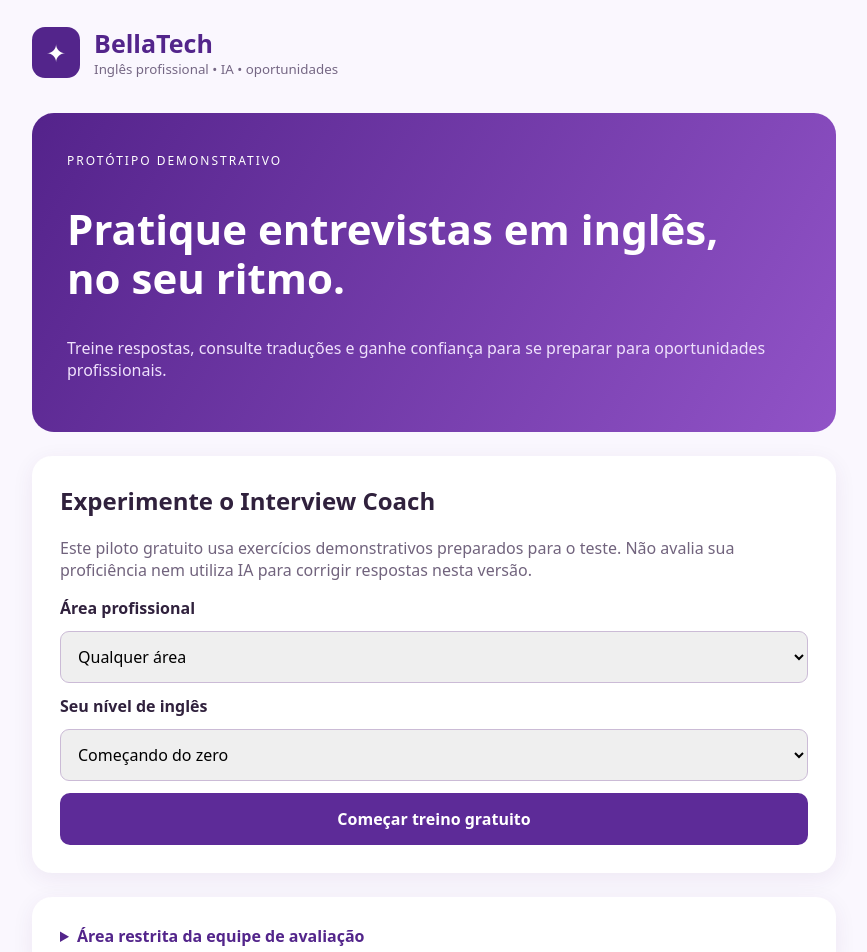
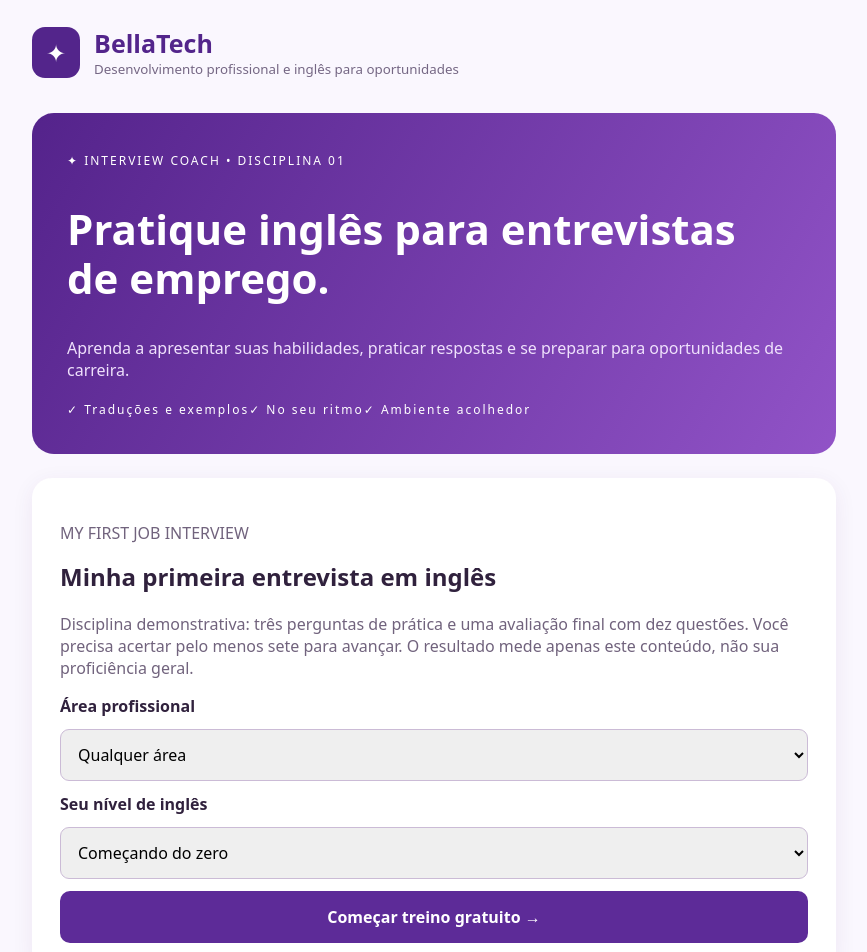
Before and after one commit to projetosdajheni-netizen/bellatech-mvp, a React (Vite) app: page / in a window 1280 px wide. Shown: the top 952 px of the page, without its empty margins (206-1073 px from the left). Built offline with nearby package versions, Linux system fonts and the light colour scheme.

Commit message:
feat: disciplina com pratica obrigatoria e avaliacao de dez questoes

```diff
--- a/src/App.jsx
+++ b/src/App.jsx
@@ -13,12 +13,28 @@ const exercises = [
   { area:'tecnologia', level:'basico', en:'How do you learn a new technology?', pt:'Como você aprende uma tecnologia nova?', sample:'I read the documentation, practice with a small project and ask for feedback.', tip:'Mostre curiosidade e uma estratégia de aprendizagem.' },
   { area:'atendimento', level:'basico', en:'Tell me about a time you worked with a team.', pt:'Conte sobre uma situação em que trabalhou em equipe.', sample:'In a group project, I shared updates and listened to my colleagues. We completed the task together.', tip:'Mostre colaboração com um exemplo real, mesmo fora de um emprego.' }
 ];
+// Avaliação demonstrativa objetiva: 10 questões, 1 ponto por acerto.
+const quiz = [
+ {q:'O que significa “Tell me about yourself”?',opts:['Fale um pouco sobre você.','Qual é seu endereço?','Qual é seu salário?'],correct:0,why:'É um convite para apresentar seu perfil e experiência profissional.'},
+ {q:'Qual frase apresenta uma habilidade profissional?',opts:['I am organized and responsible.','I am twenty years old.','I live near the office.'],correct:0,why:'Organized e responsible são qualidades relacionadas ao trabalho.'},
+ {q:'O que significa “What are your strengths?”',opts:['Quais são seus pontos fortes?','Qual é sua disponibilidade?','Qual foi seu último emprego?'],correct:0,why:'Strengths significa pontos fortes.'},
+ {q:'Qual frase expressa interesse pela oportunidade?',opts:['I do not want to learn.','I want to develop my skills.','I never work with others.'],correct:1,why:'Develop my skills indica desejo de desenvolver competências.'},
+ {q:'Qual é a tradução de “teamwork”?',opts:['Pontualidade','Trabalho em equipe','Entrevista'],correct:1,why:'Teamwork é trabalho em equipe.'},
+ {q:'Qual ordem forma uma frase correta?',opts:['Responsible am I.','I responsible am.','I am responsible.'],correct:2,why:'Em frases simples, usamos sujeito + verbo to be + adjetivo.'},
+ {q:'O que a pessoa quer saber com “Why do you want this job?”',opts:['Por que você quer este emprego?','Quando você nasceu?','Onde você estudou?'],correct:0,why:'Why significa por que; want this job significa querer este emprego.'},
+ {q:'Qual resposta é adequada para “How do you work in a team?”',opts:['I listen and share ideas.','I never listen to people.','I refuse to help anyone.'],correct:0,why:'A resposta demonstra colaboração e comunicação.'},
+ {q:'Complete: “I ___ motivated to learn.”',opts:['is','am','are'],correct:1,why:'Com I, a forma correta do verbo to be é am.'},
+ {q:'Qual resposta descreve uma experiência de forma clara?',opts:['I good job yesterday.','I worked on a group project and helped organize tasks.','Me project good.'],correct:1,why:'A frase apresenta uma atividade e a contribuição da pessoa.'}
+];
 const levels = {zero:'Começando do zero',iniciante:'Iniciante',basico:'Básico'};
 const areas = {geral:'Qualquer área',tecnologia:'Tecnologia',atendimento:'Atendimento',administracao:'Administração'};
 export default function App() {
   const [area,setArea] = useState('geral');
   const [level,setLevel] = useState('zero');
-  const [started,setStarted] = useState(false);
+  const [stage,setStage] = useState('intro');
+  const [practiceAnswers,setPracticeAnswers] = useState([]);
+  const [quizAnswers,setQuizAnswers] = useState({});
+  const [attempts,setAttempts] = useState(0);
   const [index,setIndex] = useState(0);
   const [answer,setAnswer] = useState('');
   const [showExample,setShowExample] = useState(false);
@@ -28,7 +44,11 @@ export default function App() {
   const [busy,setBusy] = useState(false);
   const available = exercises.filter(q => (q.area === area || q.area === 'geral') && (q.level === level || q.level === 'zero')).slice(0,3);
   const current = available[index] || available[0];
-  function restart(){setStarted(false);setIndex(0);setAnswer('');setShowExample(false);}
+  const score = quiz.reduce((sum,q,i)=>sum+(quizAnswers[i]===q.correct?1:0),0);
+  const passed = score >= 7;
+  function restart(){setStage('intro');setIndex(0);setAnswer('');setShowExample(false);setQuizAnswers({});setPracticeAnswers([]);setAttempts(0);}
+  function advancePractice(){if(!answer.trim())return;setPracticeAnswers(prev=>[...prev,answer.trim()]);setAnswer('');setShowExample(false);if(index+1>=available.length){setStage('quiz');}else{setIndex(i=>i+1);}}
+  function submitQuiz(){if(Object.keys(quizAnswers).length!==quiz.length)return;setAttempts(n=>n+1);setStage('result');}
   async function generate(e) {
     e.preventDefault();setResult(null);setErr('');setBusy(true);
     try {
@@ -39,26 +59,42 @@ export default function App() {
     } catch(error){setErr(error.message || 'Falha na solicitação.');} finally{setBusy(false);}
   }
   return <main className="container">
-    <header><div className="logo">✦</div><div><strong>BellaTech</strong><small>Inglês profissional • IA • oportunidades</small></div></header>
-    <section className="hero"><span>PROTÓTIPO DEMONSTRATIVO</span><h1>Pratique entrevistas em inglês, no seu ritmo.</h1><p>Treine respostas, consulte traduções e ganhe confiança para se preparar para oportunidades profissionais.</p></section>
-    <section className="panel" aria-label="Treinamento de entrevistas">
-      <h2>Experimente o Interview Coach</h2>
-      <p>Este piloto gratuito usa exercícios demonstrativos preparados para o teste. Não avalia sua proficiência nem utiliza IA para corrigir respostas nesta versão.</p>
-      {!started ? <form onSubmit={e=>{e.preventDefault();setIndex(0);setAnswer('');setShowExample(false);setStarted(true);}}>
-        <label htmlFor="area">Área profissional</label>
-        <select id="area" value={area} onChange={e=>setArea(e.target.value)}>{Object.entries(areas).map(([key,value])=><option key={key} value={key}>{value}</option>)}</select>
-        <label htmlFor="level">Seu nível de inglês</label>
-        <select id="level" value={level} onChange={e=>setLevel(e.target.value)}>{Object.entries(levels).map(([key,value])=><option key={key} value={key}>{value}</option>)}</select>
-        <button type="submit">Começar treino gratuito</button>
-      </form> : <div className="training">
-        <p className="progress">Exercício {index+1} de {available.length} • {levels[level]}</p>
+    <header><div className="logo">✦</div><div><strong>BellaTech</strong><small>Desenvolvimento profissional e inglês para oportunidades</small></div></header>
+    <section className="hero"><div className="hero-content"><span>✦ INTERVIEW COACH • DISCIPLINA 01</span><h1>Pratique inglês para entrevistas de emprego.</h1><p>Aprenda a apresentar suas habilidades, praticar respostas e se preparar para oportunidades de carreira.</p><div className="hero-tags"><span>✓ Traduções e exemplos</span><span>✓ No seu ritmo</span><span>✓ Ambiente acolhedor</span></div></div></section>
+    <section className="panel" aria-label="Disciplina de inglês para entrevistas">
+      <p className="eyebrow">MY FIRST JOB INTERVIEW</p><h2>Minha primeira entrevista em inglês</h2>
+      <p>Disciplina demonstrativa: três perguntas de prática e uma avaliação final com dez questões. Você precisa acertar pelo menos sete para avançar. O resultado mede apenas este conteúdo, não sua proficiência geral.</p>
+      {stage==='intro' && <form onSubmit={e=>{e.preventDefault();setIndex(0);setAnswer('');setPracticeAnswers([]);setQuizAnswers({});setShowExample(false);setStage('practice');}}>
+        <label htmlFor="area">Área profissional</label><select id="area" value={area} onChange={e=>setArea(e.target.value)}>{Object.entries(areas).map(([key,value])=><option key={key} value={key}>{value}</option>)}</select>
+        <label htmlFor="level">Seu nível de inglês</label><select id="level" value={level} onChange={e=>setLevel(e.target.value)}>{Object.entries(levels).map(([key,value])=><option key={key} value={key}>{value}</option>)}</select>
+        <button type="submit">Começar treino gratuito →</button>
+      </form>}
+      {stage==='practice' && <div className="training">
+        <p className="progress">ETAPA 1 DE 2 • Prática {index+1} de {available.length}</p>
+        <div className="progress-track"><div style={{width:((index+1)/available.length*100)+'%'}}/></div>
         <h3>{current.en}</h3><p><strong>Tradução:</strong> {current.pt}</p>
-        <label htmlFor="answer">Escreva sua resposta em inglês (opcional)</label>
-        <textarea id="answer" rows={4} value={answer} onChange={e=>setAnswer(e.target.value)} placeholder="Escreva aqui para praticar. Sua resposta fica somente nesta página."/>
+        <label htmlFor="answer">Sua resposta em inglês <span aria-hidden="true">*</span></label>
+        <textarea id="answer" rows={4} required value={answer} onChange={e=>setAnswer(e.target.value)} placeholder="Escreva sua resposta em inglês. Não inclua informações pessoais."/>
         <p className="tip"><strong>Dica:</strong> {current.tip}</p>
         <button type="button" className="secondary" onClick={()=>setShowExample(v=>!v)}>{showExample?'Ocultar exemplo':'Ver resposta de exemplo'}</button>
-        {showExample && <div className="output" role="status"><strong>Exemplo para estudar:</strong><p>{current.sample}</p><small>Adapte ao seu contexto. Não copie experiências que você não viveu.</small></div>}
-        <div className="actions"><button type="button" className="secondary" onClick={restart}>Recomeçar</button><button type="button" onClick={()=>{if(index+1>=available.length){restart();}else{setIndex(i=>i+1);setAnswer('');setShowExample(false);}}}>{index+1>=available.length?'Concluir treino':'Próxima pergunta'}</button></div>
+        {showExample && <div className="output"><strong>Exemplo para estudar:</strong><p>{current.sample}</p><small>Adapte ao seu contexto; não invente experiências.</small></div>}
+        <div className="actions"><button type="button" className="secondary" onClick={restart}>Sair do treino</button><button type="button" disabled={!answer.trim()} onClick={advancePractice}>{index+1>=available.length?'Ir para avaliação':'Próxima pergunta →'}</button></div>
+      </div>}
+      {stage==='quiz' && <div className="training">
+        <p className="progress">ETAPA 2 DE 2 • Avaliação final</p>
+        <h3>Questionário de aprendizagem</h3><p>Responda todas as 10 questões. Cada acerto vale um ponto. Nota mínima: 7/10 (70%).</p>
+        {quiz.map((item,i)=><fieldset className="quiz-question" key={i}><legend>{i+1}. {item.q}</legend>{item.opts.map((option,j)=><label className="quiz-option" key={j}><input type="radio" name={'q'+i} checked={quizAnswers[i]===j} onChange={()=>setQuizAnswers(prev=>({...prev,[i]:j}))}/><span>{option}</span></label>)}</fieldset>)}
+        <p className="progress">{Object.keys(quizAnswers).length} de 10 questões respondidas</p>
+        <button type="button" disabled={Object.keys(quizAnswers).length!==10} onClick={submitQuiz}>Concluir avaliação e ver resultado</button>
+      </div>}
+      {stage==='result' && <div className="training" aria-live="polite">
+        <p className="progress">DISCIPLINA 01 • RESULTADO</p><h3>{passed?'Parabéns! Disciplina concluída.':'Você está progredindo. Vamos revisar?'}</h3>
+        <div className="score"><strong>{score}/10</strong><span>{score*10}% de acertos • {attempts}ª tentativa</span></div>
+        <p>{passed?'Você atingiu a meta de 70%. A próxima disciplina ficará disponível quando for criada.':'Para desbloquear a próxima disciplina, é necessário atingir 70%. Revise as explicações e tente novamente.'}</p>
+        <h3>Revisão das respostas</h3>
+        {quiz.map((item,i)=><div className="review-item" key={i}><strong>{i+1}. {quizAnswers[i]===item.correct?'✓ Correta':'✕ Revisar'}</strong><p>{item.q}</p><p><strong>Resposta esperada:</strong> {item.opts[item.correct]}</p><small>{item.why}</small></div>)}
+        <p className="privacy-note">Nesta versão, suas respostas e notas não são enviadas ao banco de dados. Ao fechar a página, você perde o resultado. O cadastro e o histórico individual ainda não foram implementados.</p>
+        <div className="actions">{!passed && <button type="button" onClick={()=>{setQuizAnswers({});setStage('quiz');}}>Refazer avaliação</button>}<button type="button" className="secondary" onClick={restart}>Voltar ao início</button></div>
       </div>}
     </section>
     <details className="panel private"><summary>Área restrita da equipe de avaliação</summary>
```
